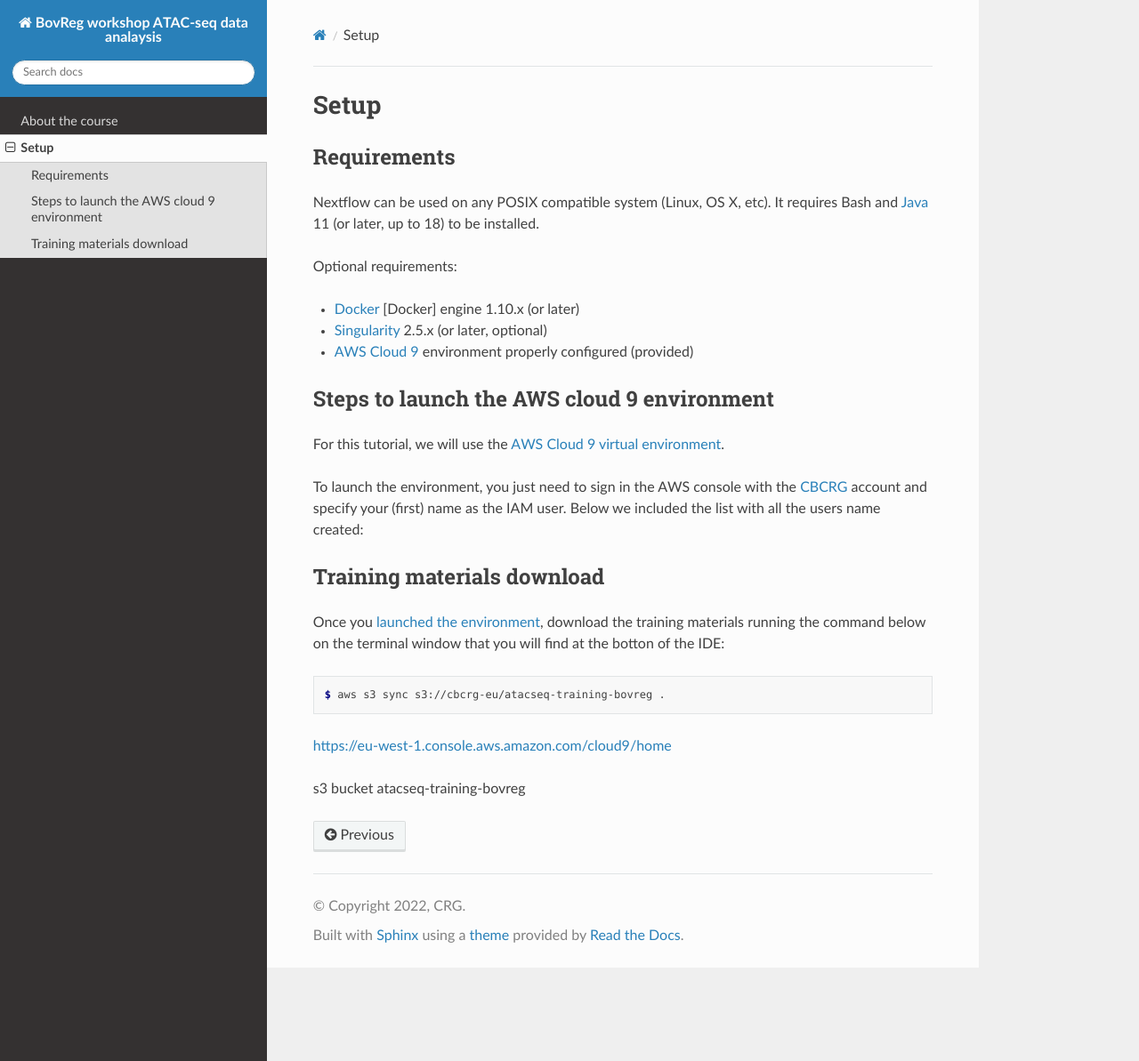
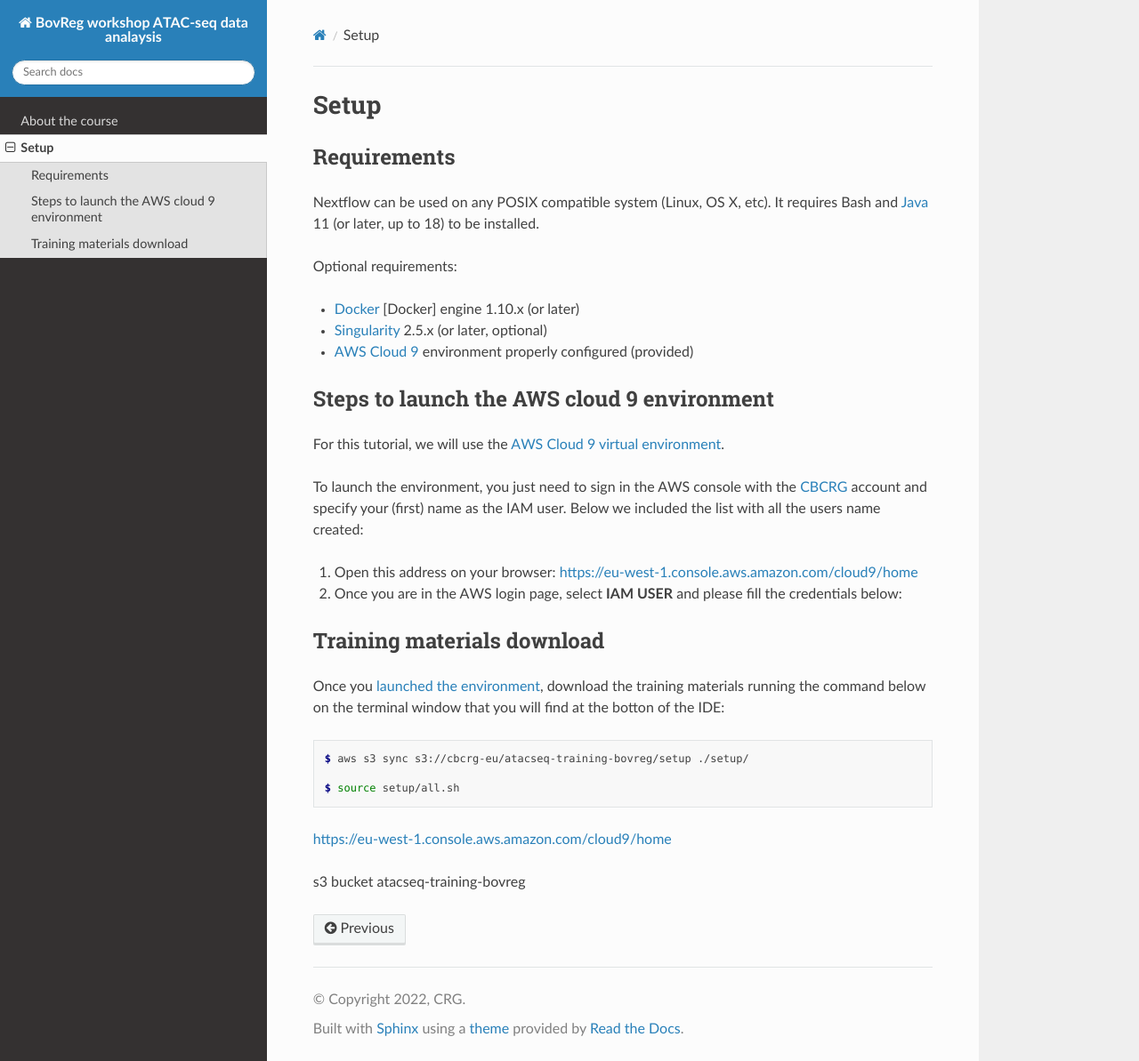
Before and after one commit to BovReg/atacseq-workshop-limoges, a Sphinx documentation site: the page built from docs/setup.rst, in a window 1280 px wide and 1193 px high. Shown: the whole window at 89% size. Built offline with Sphinx 7.4.7 and the Read the Docs theme 2.0.0, drawn with Linux system fonts in a browser that asks for light colours.

Commit message:
Update setup

```diff
--- a/docs/setup.rst
+++ b/docs/setup.rst
@@ -26,6 +26,16 @@ To launch the environment, you just need to sign in the AWS console with the
 `CBCRG <https://www.crg.eu/en/cedric_notredame">`_ account and specify
 your (first) name as the IAM user. Below we included the list with all the users name created:
 
+1. Open this address on your browser:  https://eu-west-1.console.aws.amazon.com/cloud9/home
+
+2. Once you are in the AWS login page, select **IAM USER** and please fill the credentials below:
+
+..    Account ID: **885800555707**
+
+..    IAM user name: (your username as listed above)
+
+..    Password: provided by the organization
+
 Training materials download
 ===========================
 
@@ -34,8 +44,9 @@ on the terminal window that you will find at the botton of the IDE:
 
 .. code-block:: console
 
-        $ aws s3 sync s3://cbcrg-eu/atacseq-training-bovreg .
+        $ aws s3 sync s3://cbcrg-eu/atacseq-training-bovreg/setup ./setup/
 
+        $ source setup/all.sh
 
 
 
```
